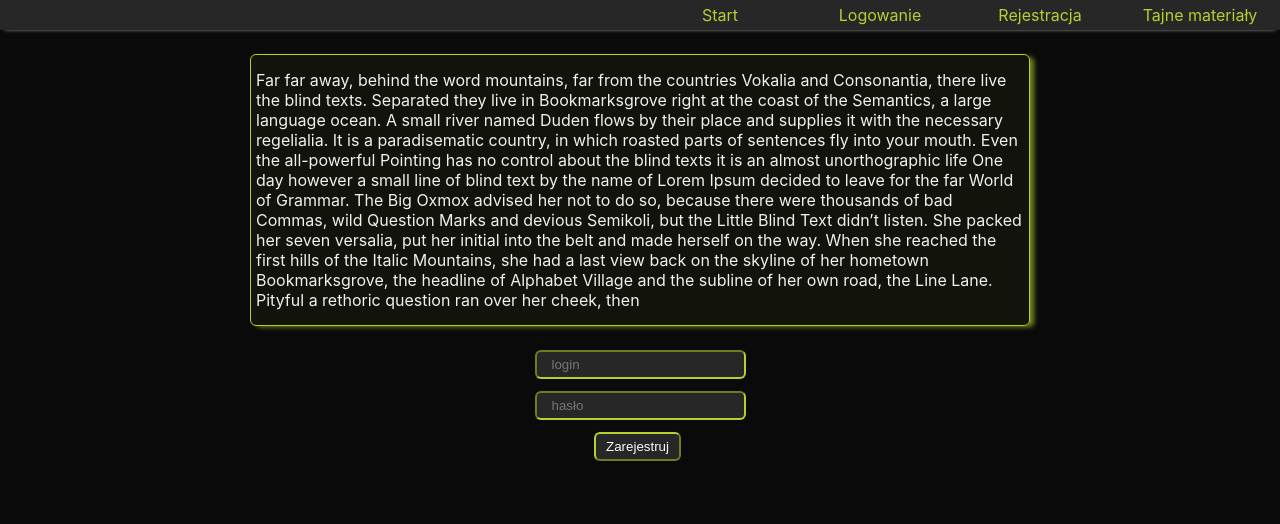
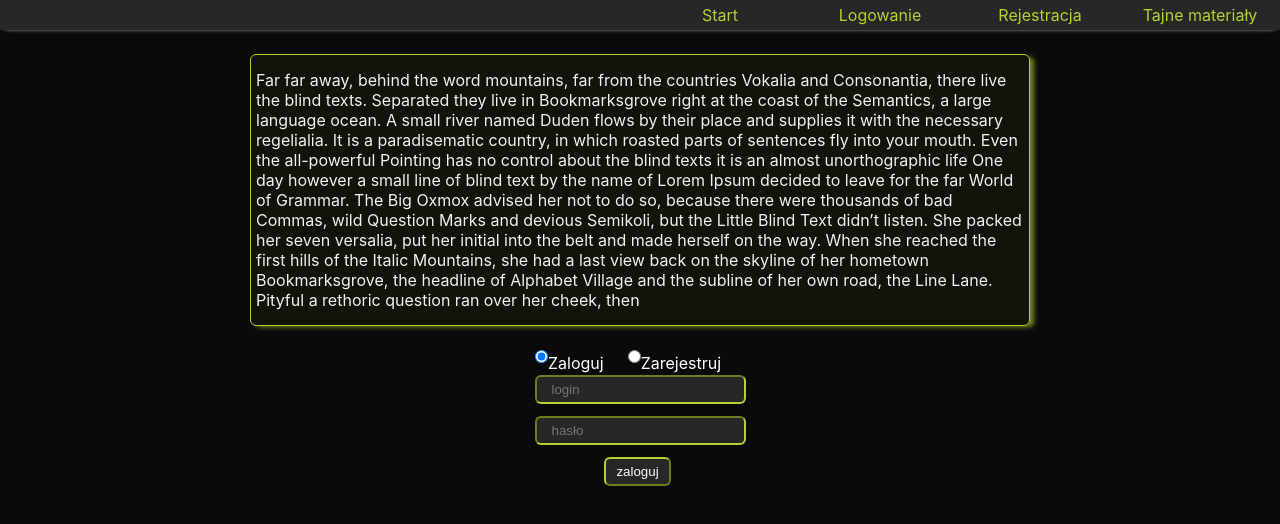
Before and after one commit to coding-tree/express-security-practice, a React (Create React App) app in the folder react-client/client/: page / in a window 1280 px wide. Shown: the top 524 px of the page. Built offline with nearby package versions, Linux system fonts and the light colour scheme.

Commit message:
added login and register handle

```diff
--- a/react-client/client/src/components/Form.css
+++ b/react-client/client/src/components/Form.css
@@ -24,3 +24,13 @@ button{
     padding: 5px 10px;
     display: inline;
 }
+label{
+    color: #ffffff;
+    margin-right: 24px;
+    display: flex;
+    align-items: center;
+    justify-content: center;
+}
+.labels{
+    display: flex;
+}
--- a/react-client/client/src/components/Form.js
+++ b/react-client/client/src/components/Form.js
@@ -5,19 +5,18 @@ import axios from 'axios';
 class Form extends React.Component {
     constructor(props) {
         super(props)
-
         this.state = {
             name: '',
-            password: ''
+            password: '',
+            form: "login"
         }
     }
     handleChanger = (e) => {
-        this.setState({ [e.target.name]: e.target.value })
+        this.setState({ [e.target.name]: e.target.value }, () => { console.log(this.state) })
     }
 
     registerHandler = (e) => {
         e.preventDefault()
-        console.log(this.state)
         axios.post('http://server.localhost/register', this.state)
             .then(response => {
                 console.log(response)
@@ -25,14 +24,35 @@ class Form extends React.Component {
                 console.log(error)
             })
     }
+    loginHandler = (e) => {
+        e.preventDefault()
+        axios.post('http://server.localhost/login', this.state)
+            .then(response => {
+                document.cookie = `Authorization=${response.data.token}`
+                console.log(response)
+            }).catch(error => {
+                console.log(error)
+            })
+    }
+
     render() {
         const { name, password } = this.state
         return (
-            <form onSubmit={this.registerHandler}>
+            <form onSubmit={this.state.form === 'login' ? this.loginHandler : this.registerHandler}>
+                <div className="labels">
+                    <label>
+                        <input type="radio" name="form" defaultChecked onChange={this.handleChanger} value="login" />
+                        Zaloguj
+                    </label>
+                    <label>
+                        <input type="radio" name="form" onChange={this.handleChanger} value="register" />
+                        Zarejestruj
+                    </label>
+                </div>
                 <input type="text" placeholder="login" name="name" value={name} onChange={this.handleChanger} />
                 <input type="password" placeholder="hasło" name="password" value={password} onChange={this.handleChanger} />
                 <div className="buttons">
-                    <button type="submit">Zarejestruj</button>
+                    <button type="submit">zaloguj</button>
                 </div>
             </form>
         )
```
